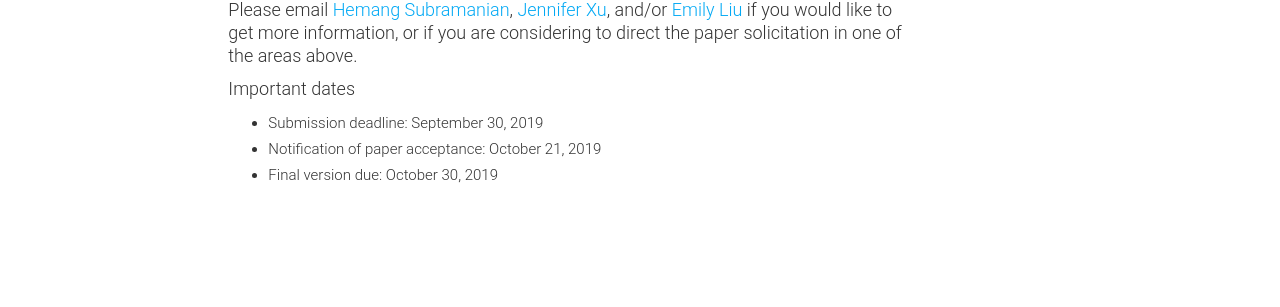
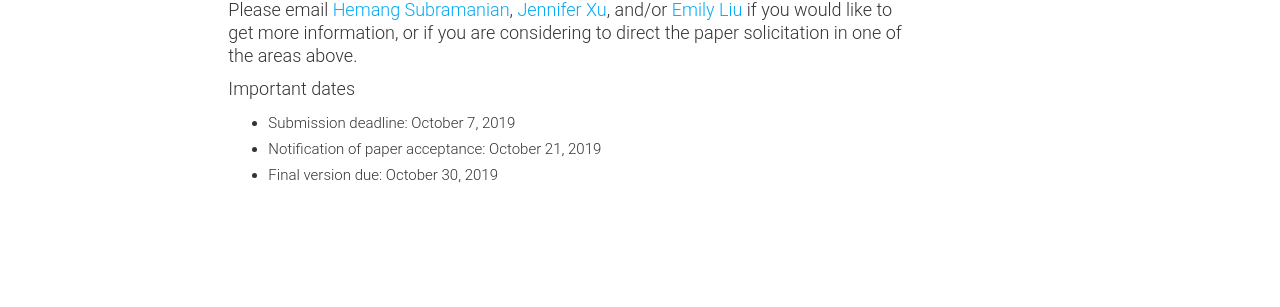
Before and after one commit to jayshanmis/jayshanmis.github.io, a Jekyll site: the page built from cfp.html, in a window 1280 px wide and 900 px high, scrolled down 1844 px. Shown: the part 340-647 px from the top of the window. Built offline with Jekyll 4.4.1, drawn with Linux system fonts in a browser that asks for light colours; nearby versions of some CDN libraries; some of the changed text lies outside the part shown.

Commit message:
Update 2019-09-04-call-for-papers.markdown
Updated both the date of the post and extension of the submission deadline.

```diff
--- a/_posts/2019-09-04-call-for-papers.markdown
+++ b/_posts/2019-09-04-call-for-papers.markdown
@@ -40,6 +40,6 @@ The workshop will be organized with special tracks of interests. Researchers wit
 Please email [Hemang Subramanian](mailto:fhsubram@fiu.edu), [Jennifer Xu](mailto:jxu@bentley.edu), and/or [Emily Liu](mailto:rong.liu@stevens.edu) if you would like to get more information, or if you are considering to direct the paper solicitation in one of the areas above.
 
 Important dates
-* Submission deadline: September 30, 2019
+* Submission deadline: October 7, 2019
 * Notification of paper acceptance: October 21, 2019
 * Final version due: October 30, 2019
```
Also changed, not shown: other parts of _posts/2019-09-04-call-for-papers.markdown (+1 -1 lines).
